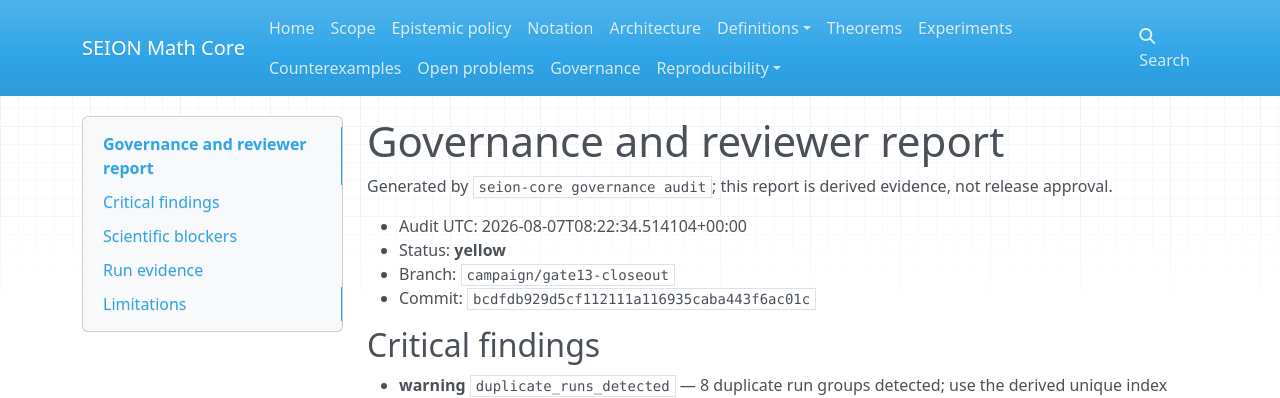
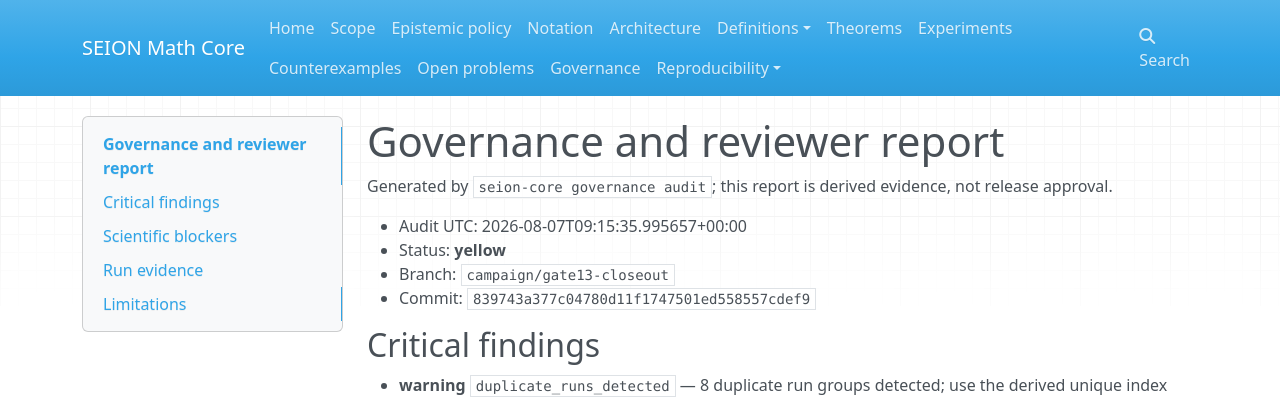
Before and after one commit to voidzeit/seion-math-core, an MkDocs documentation site: the page built from docs/reviewer_report.md, in a window 1280 px wide. Shown: the top 398 px of the page. Built offline with MkDocs 1.6.1, drawn with Linux system fonts in a browser that asks for light colours; nearby versions of some CDN libraries.

```diff
--- a/docs/reviewer_report.md
+++ b/docs/reviewer_report.md
@@ -2,10 +2,10 @@
 
 Generated by `seion-core governance audit`; this report is derived evidence, not release approval.
 
-- Audit UTC: 2026-08-07T08:22:34.514104+00:00
+- Audit UTC: 2026-08-07T09:15:35.995657+00:00
 - Status: **yellow**
 - Branch: `campaign/gate13-closeout`
-- Commit: `bcdfdb929d5cf112111a116935caba443f6ac01c`
+- Commit: `839743a377c04780d11f1747501ed558557cdef9`
 
 ## Critical findings
 
```
Also changed, not shown: 5 other files.
